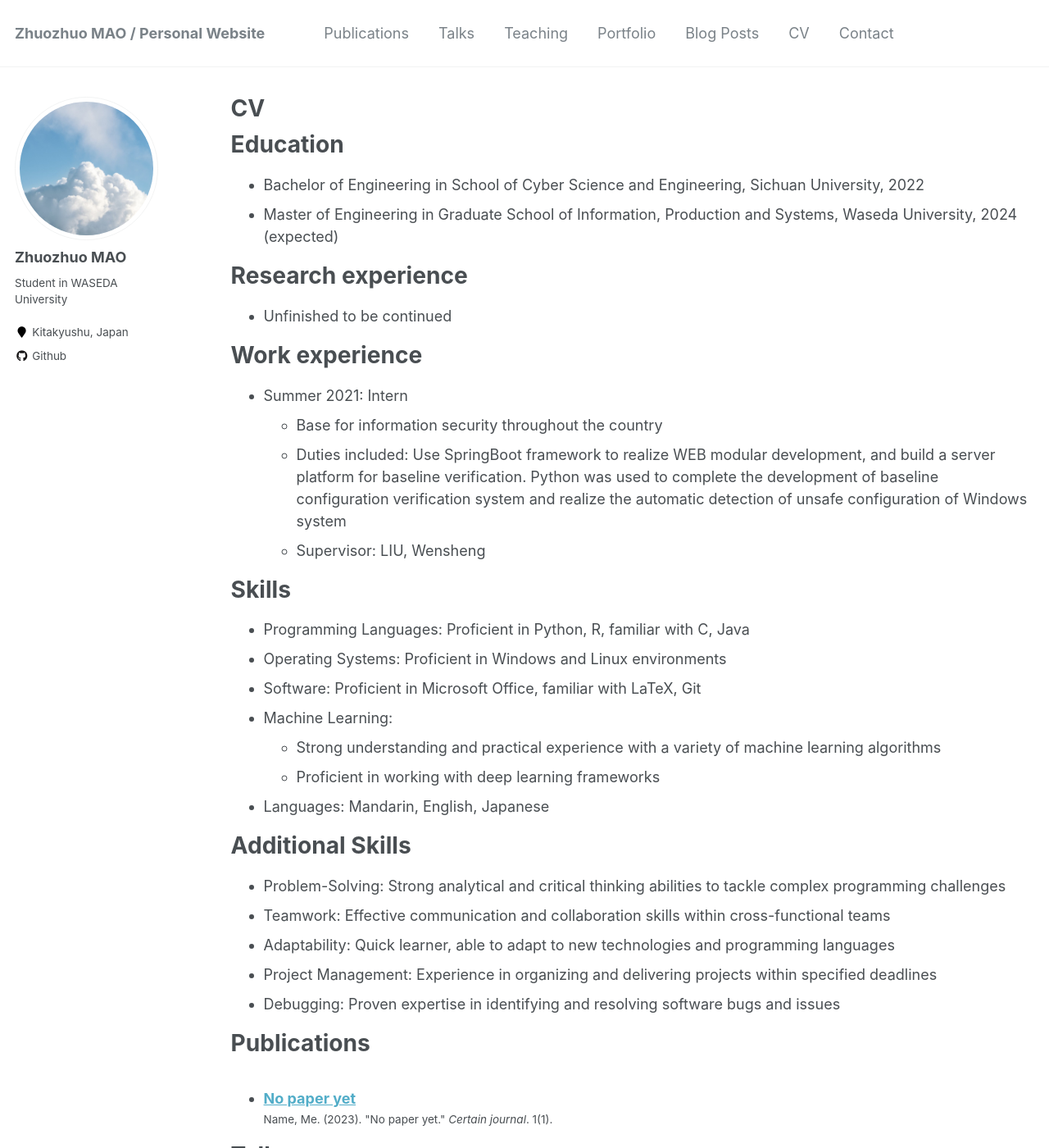
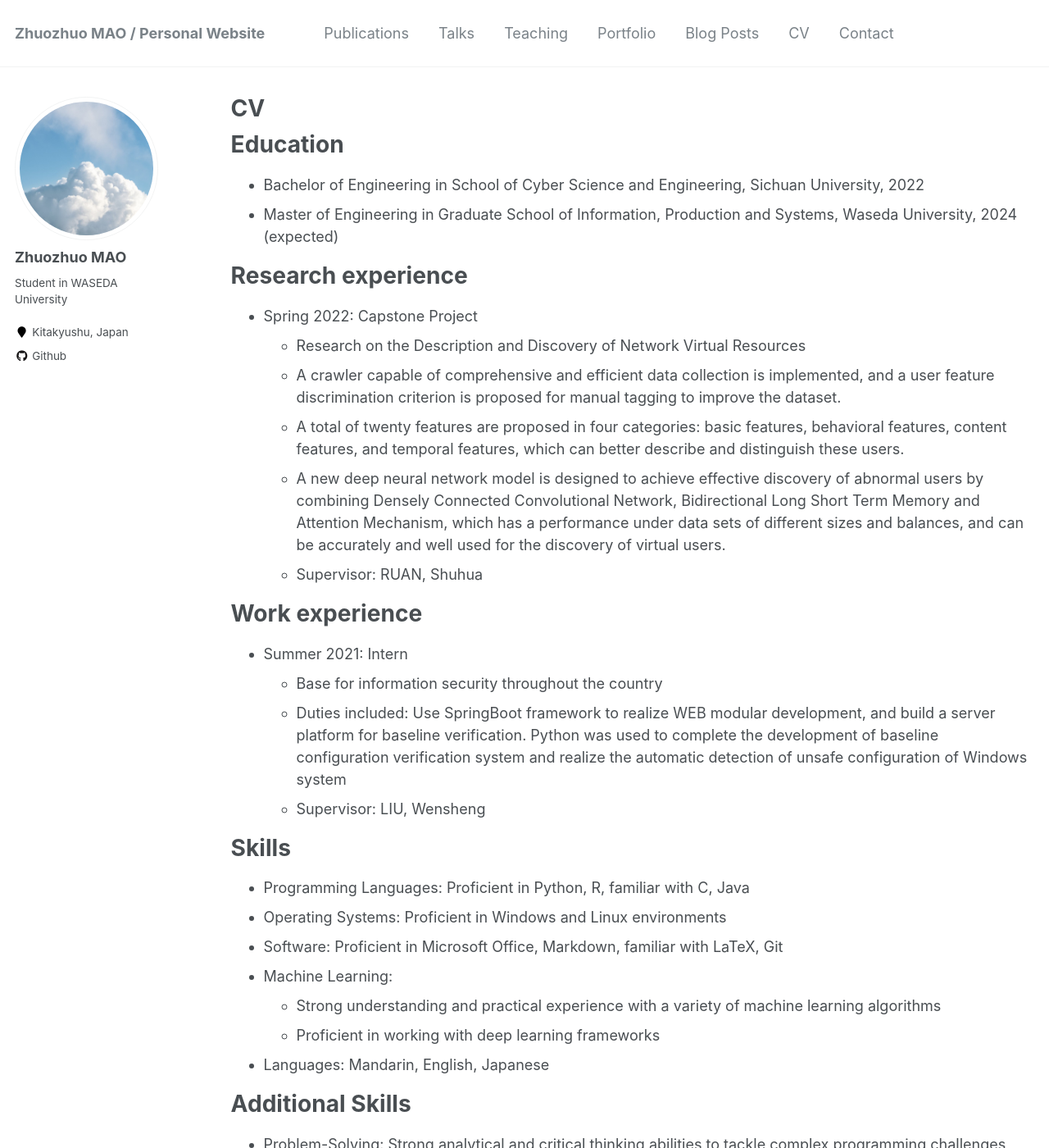
Before and after one commit to zhzhmao/zhzhmao.github.io, a Jekyll site: the page built from _pages/cv.md, in a window 1280 px wide and 1400 px high. Shown: the whole window at 82% size. Built offline with Jekyll 4.4.1, drawn with Linux system fonts in a browser that asks for light colours; some of the changed text lies outside the part shown.

```diff
--- a/_pages/cv.md
+++ b/_pages/cv.md
@@ -16,7 +16,12 @@ Education
 
 Research experience
 ======
-* Unfinished to be continued
+* Spring 2022: Capstone Project
+  * Research on the Description and Discovery of Network Virtual Resources
+  * A crawler capable of comprehensive and efficient data collection is implemented, and a user feature discrimination criterion is proposed for manual tagging to improve the dataset.
+  * A total of twenty features are proposed in four categories: basic features, behavioral features, content features, and temporal features, which can better describe and distinguish these users.
+  * A new deep neural network model is designed to achieve effective discovery of abnormal users by combining Densely Connected Convolutional Network, Bidirectional Long Short Term Memory and Attention Mechanism, which has a performance under data sets of different sizes and balances, and can be accurately and well used for the discovery of virtual users.
+  * Supervisor: RUAN, Shuhua
 
 Work experience
 ======
@@ -29,7 +34,7 @@ Skills
 ======
 * Programming Languages: Proficient in Python, R, familiar with C, Java
 * Operating Systems: Proficient in Windows and Linux environments
-* Software: Proficient in Microsoft Office, familiar with LaTeX, Git
+* Software: Proficient in Microsoft Office, Markdown, familiar with LaTeX, Git
 * Machine Learning:
   * Strong understanding and practical experience with a variety of machine learning algorithms
   * Proficient in working with deep learning frameworks
```
Also changed, not shown: other parts of _pages/cv.md (+2 -2 lines), _pages/about.md (+3 -3 lines).
